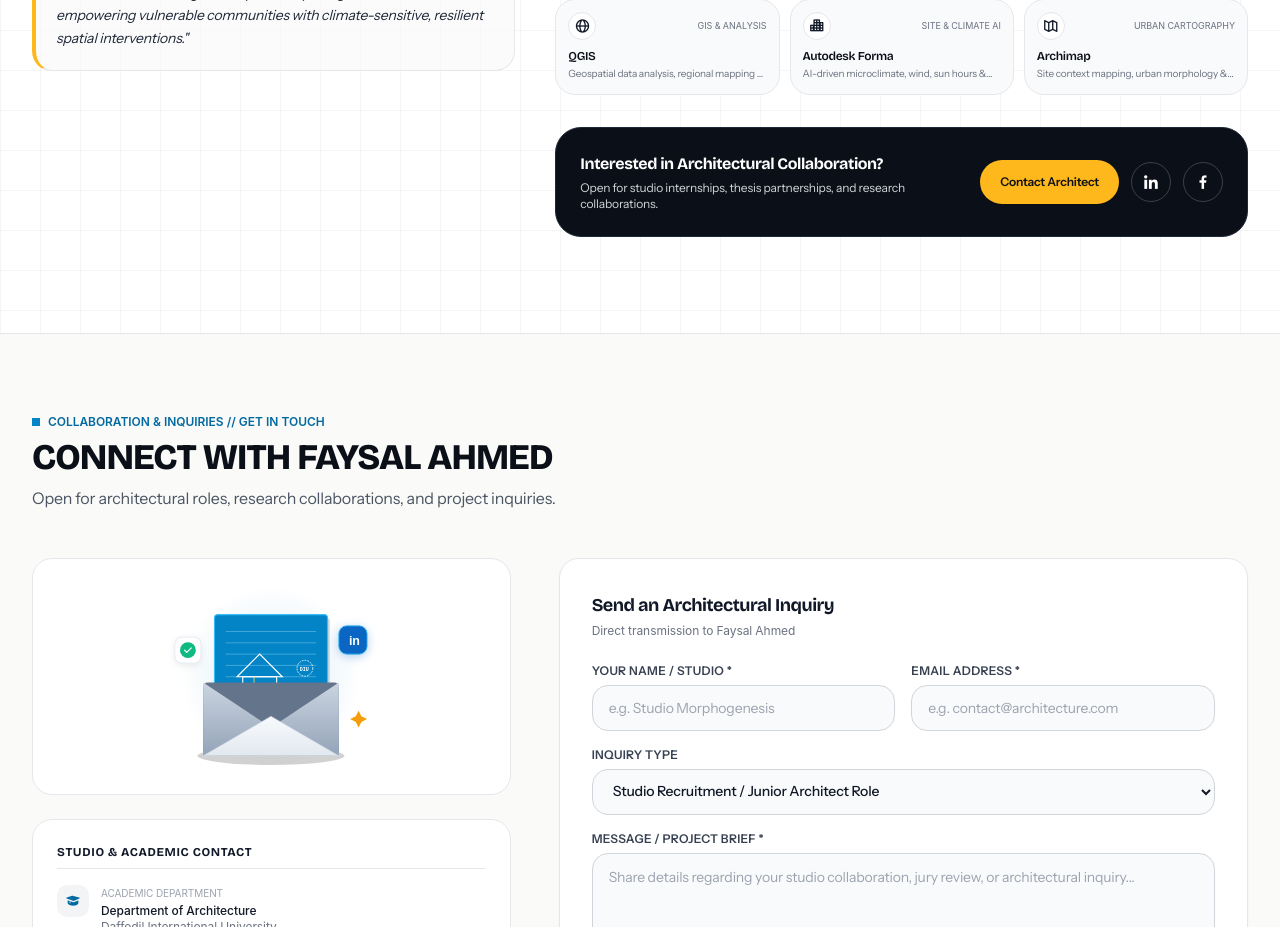
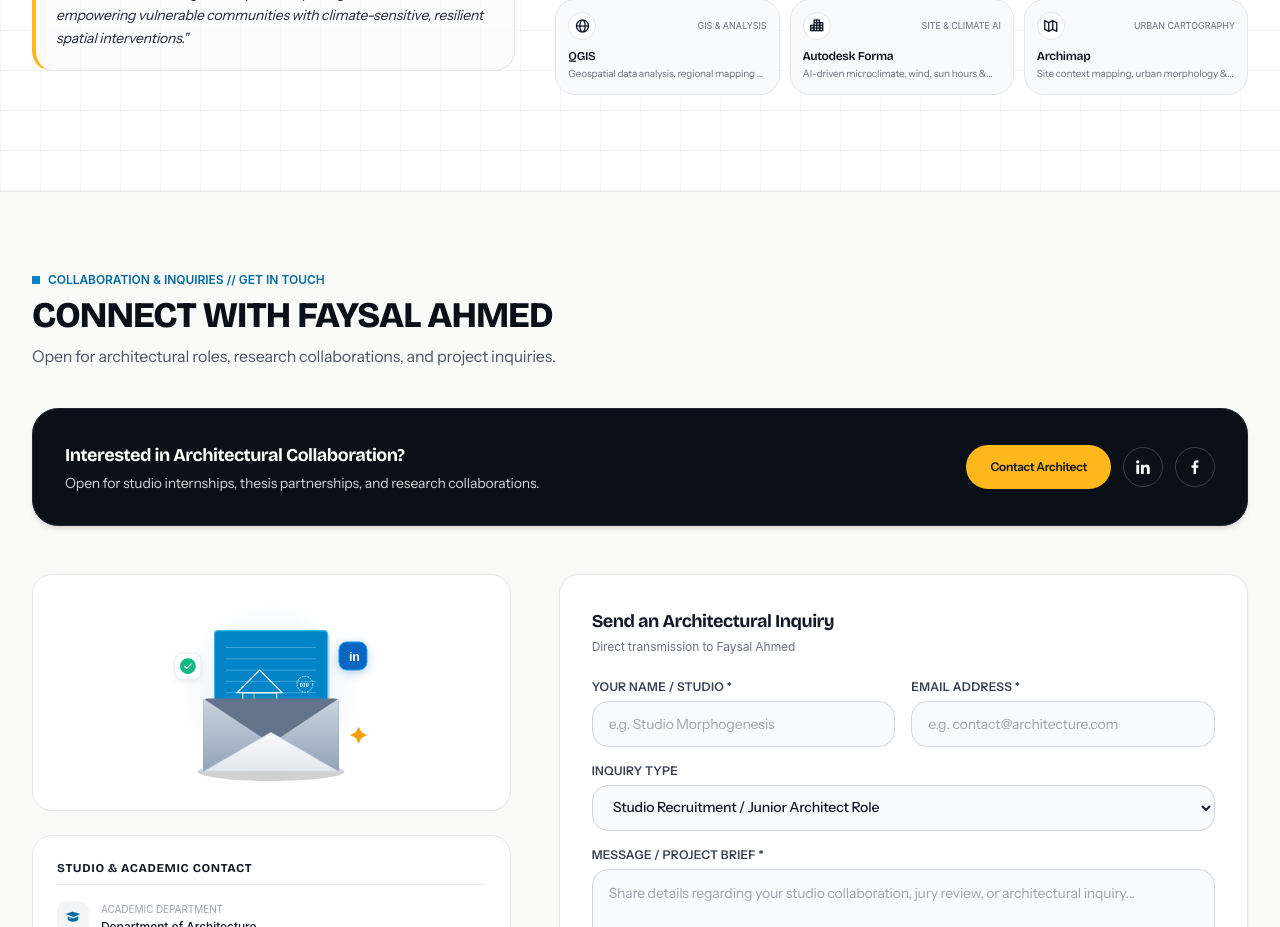
Before and after one commit to armanhossen-dev/Portfolio_for_faysal_vai, a React (Vite) app: page / in a window 1280 px wide. Shown: the part 8680-9607 px from the top of the page. Built offline with nearby package versions, Linux system fonts and the light colour scheme.

Commit message:
refactor: move architectural collaboration banner from About to Connect section

```diff
--- a/src/components/AboutSection.jsx
+++ b/src/components/AboutSection.jsx
@@ -245,47 +245,6 @@ export default function AboutSection() {
               </div>
             </div>
 
-            {/* Studio Action / Collaboration Card */}
-            <div className="p-6 rounded-2xl bg-studio-950 dark:bg-[#181b1e] border border-studio-800 dark:border-white/10 flex flex-col sm:flex-row sm:items-center justify-between gap-4">
-              <div>
-                <h4 className="font-display font-bold text-base text-white">
-                  Interested in Architectural Collaboration?
-                </h4>
-                <p className="text-xs text-studio-300 dark:text-[#8e959d] mt-1 font-sans">
-                  Open for studio internships, thesis partnerships, and research collaborations.
-                </p>
-              </div>
-
-              <div className="flex items-center gap-3 shrink-0">
-                <a
-                  href="#contact"
-                  className="inline-flex items-center justify-center h-11 px-5 rounded-full bg-[#ffb81c] text-[#101214] font-semibold text-xs transition-transform hover:-translate-y-0.5 cursor-pointer shadow-sm"
-                >
-                  Contact Architect
-                </a>
-                <a
-                  href={studentProfile.linkedin}
-                  target="_blank"
-                  rel="noreferrer"
-                  className="w-10 h-10 rounded-full border border-white/20 hover:border-[#ffb81c] text-white hover:text-[#ffb81c] flex items-center justify-center transition-colors"
-                  aria-label="LinkedIn"
-                  title="LinkedIn"
-                >
-                  <i className="bx bxl-linkedin text-lg"></i>
-                </a>
-                <a
-                  href={studentProfile.facebook}
-                  target="_blank"
-                  rel="noreferrer"
-                  className="w-10 h-10 rounded-full border border-white/20 hover:border-[#ffb81c] text-white hover:text-[#ffb81c] flex items-center justify-center transition-colors"
-                  aria-label="Facebook"
-                  title="Facebook"
-                >
-                  <i className="bx bxl-facebook text-lg"></i>
-                </a>
-              </div>
-            </div>
-
           </div>
 
         </div>
--- a/src/components/ContactSection.jsx
+++ b/src/components/ContactSection.jsx
@@ -21,10 +21,10 @@ export default function ContactSection({ onOpenSheetReview }) {
       <div className="max-w-7xl mx-auto px-4 sm:px-6 lg:px-8">
 
         {/* Section Header */}
-        <div className="max-w-3xl mb-12">
+        <div className="max-w-3xl mb-10">
           <div className="flex items-center gap-2 font-mono text-xs text-blueprint-600 dark:text-[#ffb81c] font-semibold mb-2">
             <span className="w-2 h-2 bg-blueprint-500 dark:bg-[#ffb81c] rounded-xs"></span>
-            COLLABORATION & INQUIRIES // GET IN TOUCH
+            COLLABORATION &amp; INQUIRIES // GET IN TOUCH
           </div>
           <h2 className="text-3xl sm:text-4xl font-display font-extrabold text-studio-950 dark:text-white uppercase tracking-tight">
             Connect with Faysal Ahmed
@@ -32,6 +32,54 @@ export default function ContactSection({ onOpenSheetReview }) {
           <p className="text-sm sm:text-base text-studio-600 dark:text-[#9aa1a8] mt-2">
             Open for architectural roles, research collaborations, and project inquiries.
           </p>
+        </div>
+
+        {/* Architectural Collaboration Banner */}
+        <div className="mb-12 p-6 sm:p-8 rounded-2xl bg-studio-950 dark:bg-[#181b1e] border border-studio-800 dark:border-white/10 flex flex-col sm:flex-row sm:items-center justify-between gap-6 shadow-md">
+          <div>
+            <h3 className="font-display font-bold text-base sm:text-lg text-white">
+              Interested in Architectural Collaboration?
+            </h3>
+            <p className="text-xs sm:text-sm text-studio-300 dark:text-[#8e959d] mt-1 font-sans">
+              Open for studio internships, thesis partnerships, and research collaborations.
+            </p>
+          </div>
+
+          <div className="flex items-center gap-3 shrink-0">
+            <button
+              type="button"
+              onClick={() => {
+                const el = document.getElementById('contact-name');
+                if (el) {
+                  el.focus();
+                  el.scrollIntoView({ behavior: 'smooth', block: 'center' });
+                }
+              }}
+              className="inline-flex items-center justify-center h-11 px-6 rounded-full bg-[#ffb81c] text-[#101214] font-semibold text-xs tracking-tight transition-transform hover:-translate-y-0.5 cursor-pointer shadow-sm whitespace-nowrap"
+            >
+              Contact Architect
+            </button>
+            <a
+              href={studentProfile.linkedin}
+              target="_blank"
+              rel="noreferrer"
+              className="w-10 h-10 rounded-full border border-white/20 hover:border-[#ffb81c] text-white hover:text-[#ffb81c] flex items-center justify-center transition-colors shrink-0"
+              aria-label="LinkedIn"
+              title="LinkedIn"
+            >
+              <i className="bx bxl-linkedin text-lg"></i>
+            </a>
+            <a
+              href={studentProfile.facebook}
+              target="_blank"
+              rel="noreferrer"
+              className="w-10 h-10 rounded-full border border-white/20 hover:border-[#ffb81c] text-white hover:text-[#ffb81c] flex items-center justify-center transition-colors shrink-0"
+              aria-label="Facebook"
+              title="Facebook"
+            >
+              <i className="bx bxl-facebook text-lg"></i>
+            </a>
+          </div>
         </div>
 
         <div className="grid grid-cols-1 lg:grid-cols-12 gap-12">
```
Also changed, not shown: 5 other files (tests, documents, lock files or other folders).
